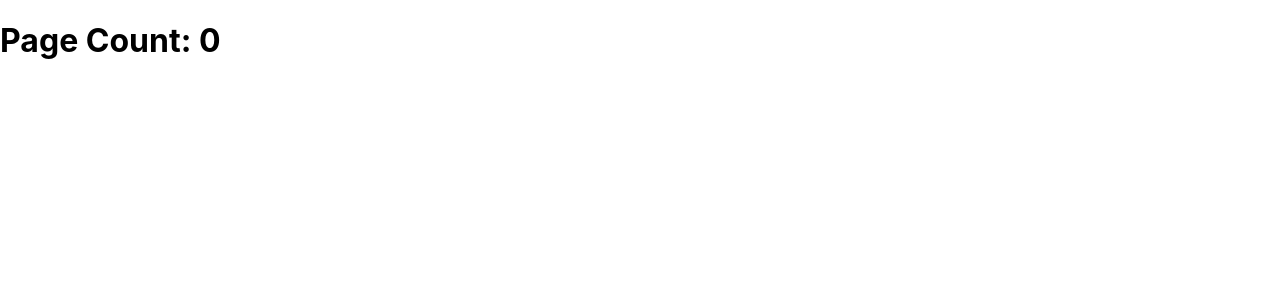
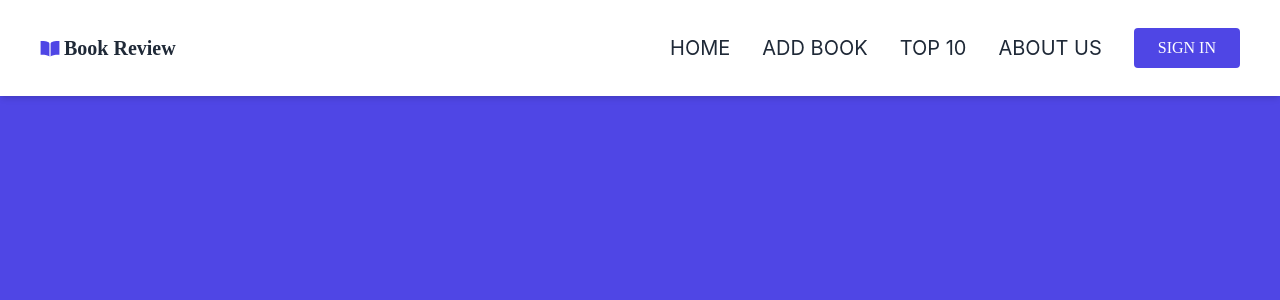
Before and after one commit to JoeyFaris/Book-Reviews-Media, a React (Create React App) app in the folder client/: page / in a window 1280 px wide. Shown: the top 300 px of the page. Built offline with nearby package versions, Linux system fonts and the light colour scheme; no server answers.

Commit message:
Added Nav

```diff
--- a/client/public/index.html
+++ b/client/public/index.html
@@ -25,6 +25,9 @@
       Learn how to configure a non-root public URL by running `npm run build`.
     -->
     <title>React App</title>
+    <script src="https://cdn.tailwindcss.com"></script>
+    <script type="module" src="https://unpkg.com/ionicons@5.5.2/dist/ionicons/ionicons.esm.js"></script>
+    <script nomodule src="https://unpkg.com/ionicons@5.5.2/dist/ionicons/ionicons.js"></script>
   </head>
   <body>
     <noscript>You need to enable JavaScript to run this app.</noscript>
--- a/client/src/App.js
+++ b/client/src/App.js
@@ -1,5 +1,6 @@
 import { useState, useEffect } from "react";
 import { BrowserRouter, Switch, Route } from "react-router-dom";
+import Navbar from "./Navbar";
 
 function App() {
   const [count, setCount] = useState(0);
@@ -18,7 +19,10 @@
             <h1>Test Route</h1>
           </Route>
           <Route path="/">
-            <h1>Page Count: {count}</h1>
+            <Navbar/>
+              <>
+                <div className="bg-indigo-600 w-full h-screen"></div>
+              </>
           </Route>
         </Switch>
       </div>
--- /dev/null
+++ b/client/src/Button.js
@@ -0,0 +1,11 @@
+import React from "react";
+
+const Button = (props) => {
+    return (
+        <button className='bg-indigo-600 text-white font-[Poppins] py-2 px-6 rounded md:ml-8 hover:bg-indigo-400 duration-500'>
+            {props.children}
+        </button>
+    )
+}
+
+export default Button
--- /dev/null
+++ b/client/src/Navbar.js
@@ -0,0 +1,38 @@
+import React, {useState} from "react"
+import Button from "./Button"
+
+const NavBar = () => {
+    let Links = [
+        {name:"HOME",link:'/'},
+        {name:"ADD BOOK",link:'/'},
+        {name:"TOP 10",link:'/'},
+        {name:"ABOUT US",link:'/'}
+    ]
+    const [open, setOpen] = useState(false)
+    return (
+        <div className='shadow-md w-full fixed top-0 left-0'>
+            <div className='md:flex items-center justify-between bg-white py-7 md:px-10 px-7'>
+            <div className='text-xl font-bold text-3x1 cursor-pointer flex items-center font-[Poppins] text-gray-800'>
+                <span className='text-3x1 text-indigo-600 mr-1 pt-2'>
+                <ion-icon name="book-sharp"></ion-icon>
+                </span>
+                Book Review
+            </div>
+            <div onClick={() =>setOpen(!open)}
+            className='text-3x1 absolute right-8 top-10 cursor-pointer md:hidden'>
+            <ion-icon name={open ? 'close' : 'menu-sharp'}></ion-icon>
+            </div>
+            <ul className={`md:flex md:items-center md:pb-0 pb-12 absolute md:static bg-white md:z-auto z-[-1] left-0 w-full md:w-auto md:pl-0 pl-9 transition-all duration-500 ease-in ${open ? 'top-20 opacity-100' : 'top-[-490px]'} md:opacity-100 opacity-0`}>
+              {Links.map((Link) =>
+              <li key={Link.name} className='md:ml-8 text-xl md:my-0 my-7'>
+                  <a href={Link.link} className='text-gray-800 hover:text-gray-400 duration-500'>{Link.name}</a>
+              </li>
+              )}
+              <Button>SIGN IN</Button>
+            </ul>
+            </div>
+        </div>
+    )
+}
+
+export default NavBar
--- /dev/null
+++ b/tailwind.config.js
@@ -0,0 +1,8 @@
+/** @type {import('tailwindcss').Config} */
+module.exports = {
+  content: [],
+  theme: {
+    extend: {},
+  },
+  plugins: [],
+}
```
Also changed, not shown: package.json (+7 -0 lines), client/src/App.css (line endings or trailing spaces), 1 other file (tests, documents, lock files or other folders).
